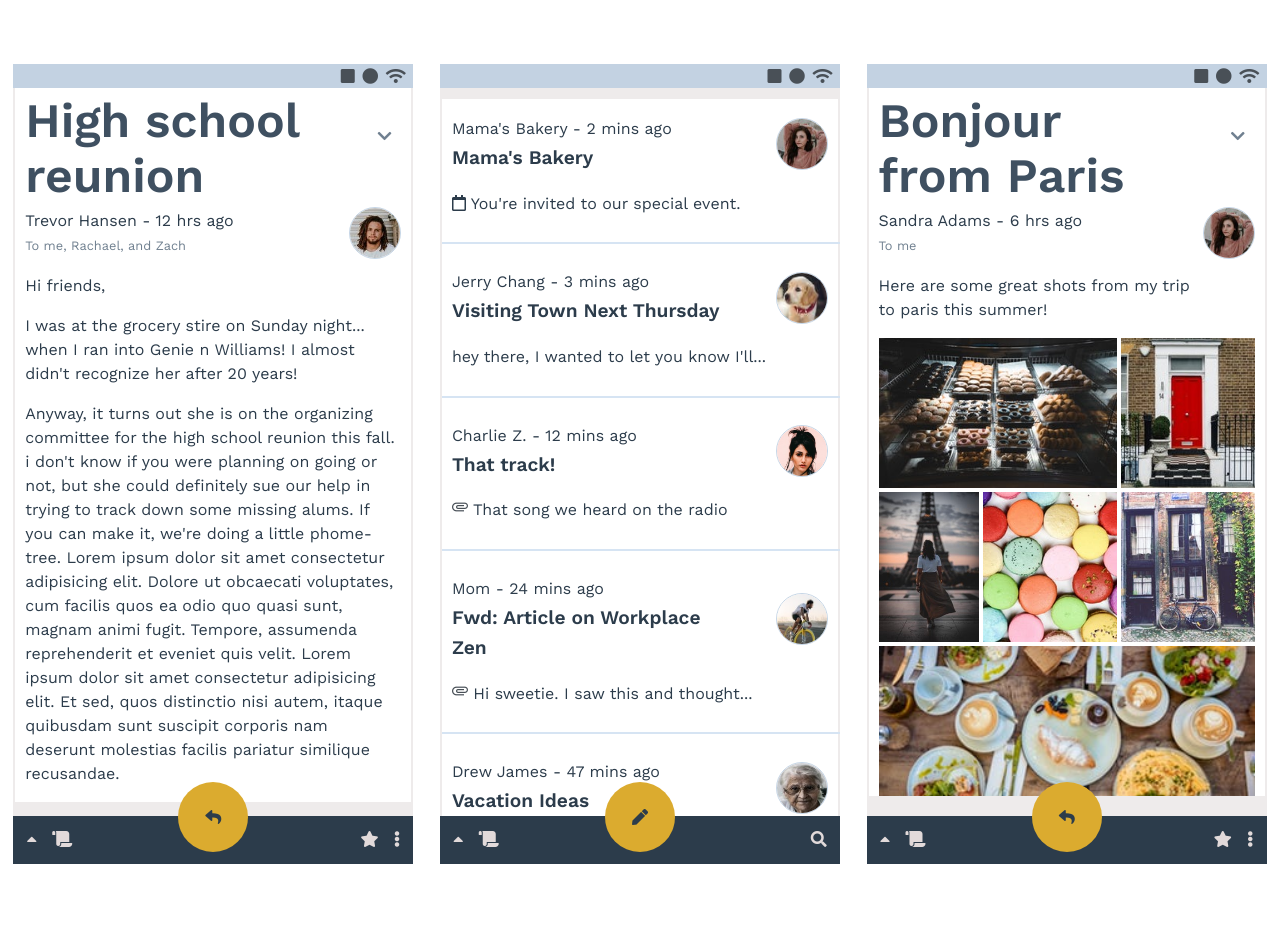
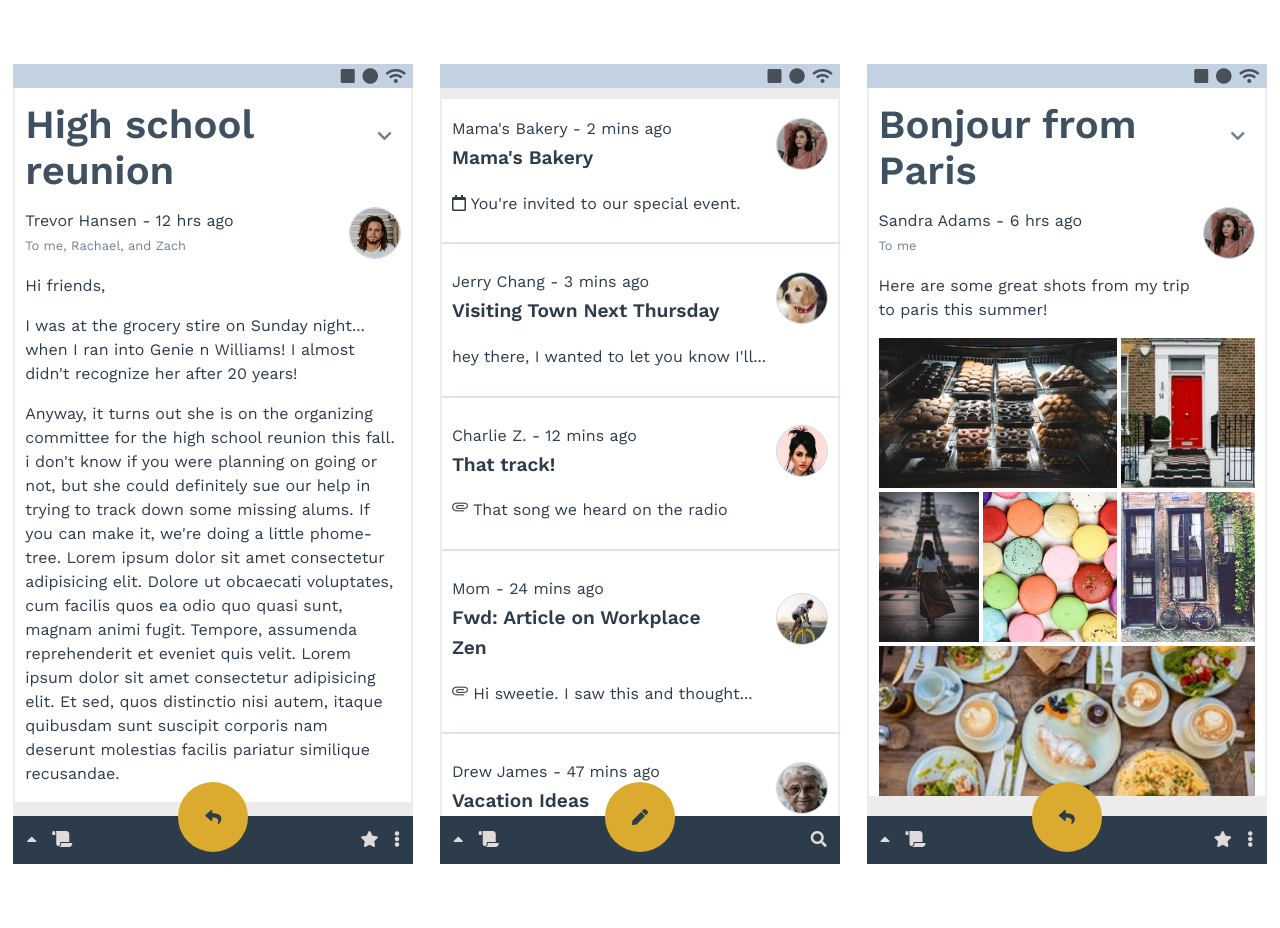
Before and after one commit to AdedejiAdelanwa/mobile-app-UI, a plain HTML site: page index.html in a window 1280 px wide. Shown: the top 928 px of the page. Drawn offline with nearby package versions, Linux system fonts and the light colour scheme.

Commit message:
Reduce h1 font-size

```diff
--- a/style.css
+++ b/style.css
@@ -90,7 +90,8 @@ hr {
   }
   .heading > h1 {
       text-align: left;
-      font-size: 3em;
+      font-size: 2.5em;
+      font-weight: 700;
       width: 80%;
 
   }
```
